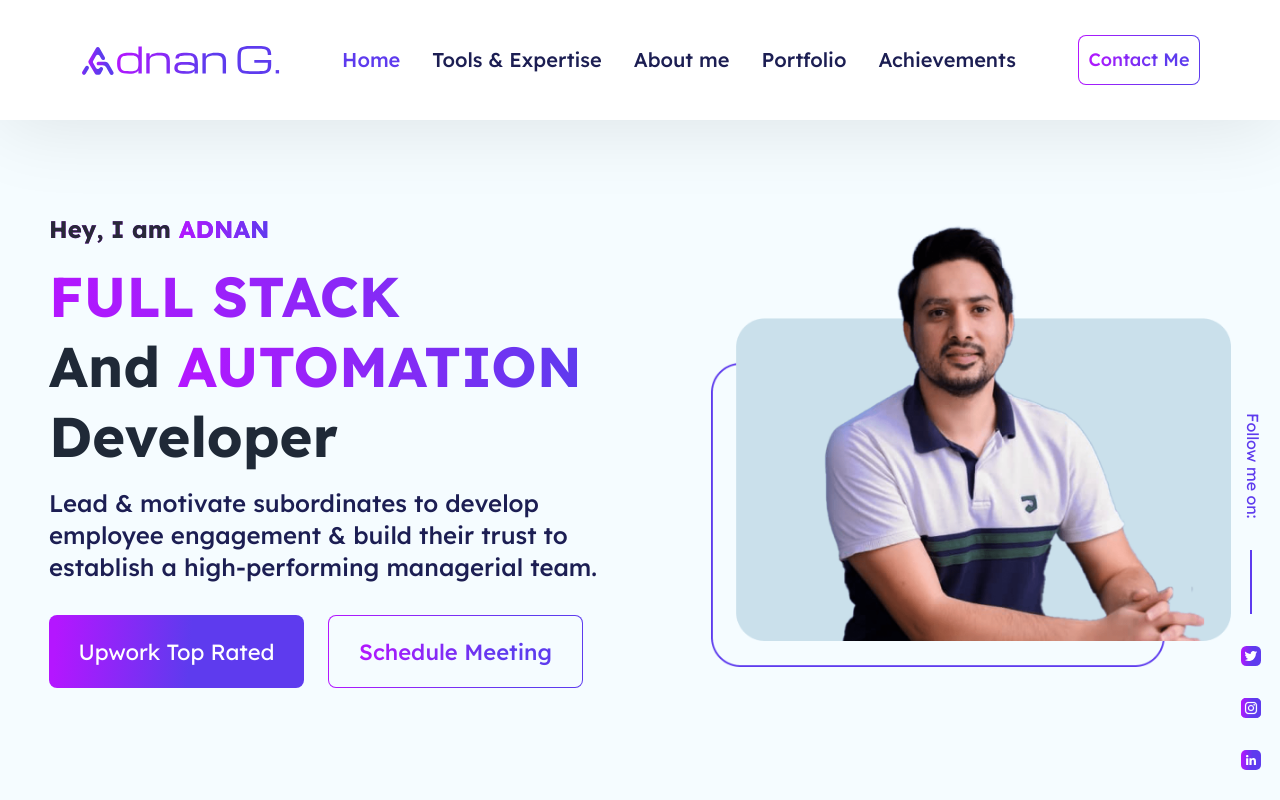
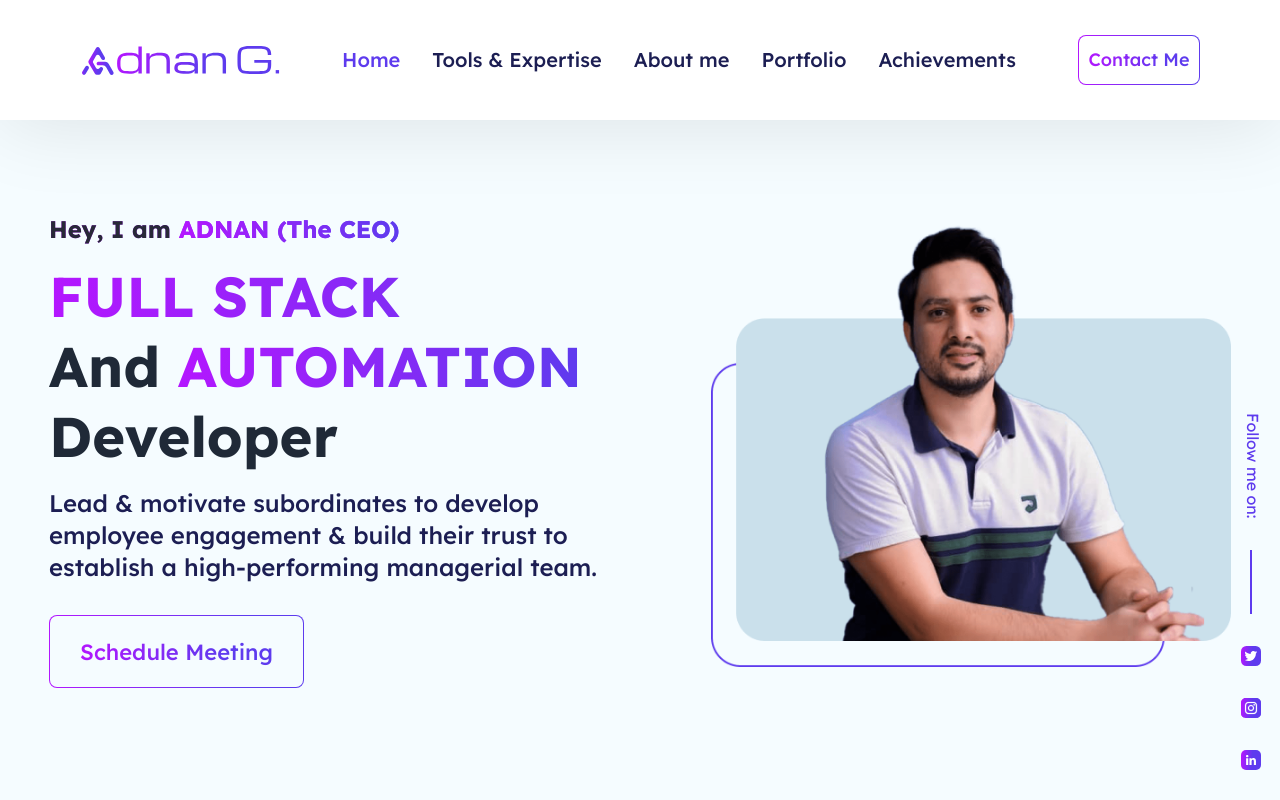
Before and after one commit to adnanghaffar07/adnanghaffar, a Next.js app: page / in a window 1280 px wide. Shown: the top 800 px of the page. Built offline with nearby package versions, Linux system fonts and the light colour scheme.

Commit message:
Update HeroSection.tsx

```diff
--- a/app/components/HeroSection.tsx
+++ b/app/components/HeroSection.tsx
@@ -17,8 +17,8 @@ const HeroSection = () => {
           <div className="flex flex-col max-w-full font-bold justify-center">
             <p className="text-base sm:text-2xl xl:text-2xl 2xl:text-[26px] text-[#282938] bg-clip-text bg-[linear-gradient(274deg,#5E3BEE_44.65%,#B416FF_97.09%)]">
               Hey, I am
-              <span className="bg-clip-text text-transparent bg-gradient-to-r from-[#B416FF] to-[#5E3BEE] ms-2">
-                ADNAN
+               <span className="mt-6 bg-clip-text text-transparent bg-gradient-to-r from-[#B416FF] to-[#5E3BEE] ms-2">
+                ADNAN (The CEO)
               </span>
             </p>
             <div className="flex flex-col mt-4 w-full text-3xl sm:text-[36px] lg:text-[46px] xl:text-[56px] leading-tight justify-center">
@@ -40,13 +40,13 @@ const HeroSection = () => {
           </div>
 
           <div className="flex gap-4 sm:gap-6 items-center self-start mt-8 ">
-            <Link
+            {/* <Link
               href="https://www.upwork.com/freelancers/adnanghaffar"
               target="_blank"
               className="text-white rounded-lg bg-[linear-gradient(274deg,#5E3BEE_44.65%,#B416FF_97.09%)] w-[190px] lg:w-[200px] xl:w-[255px] h-[56px] sm:h-[63px] lg:h-[63px] xl:h-[73px] max-md:px-5 text-[22px] flex items-center justify-center text-base lg:text-xl xl:text-[22px] group transition-transform duration-300 hover:bg-[linear-gradient(274deg,#B416FF_44.65%,#5E3BEE_97.09%)]"
             >
               Upwork Top Rated
-            </Link>
+            </Link> */}
 
             <Link
               href="https://calendly.com/adnanghaffar007"
```
